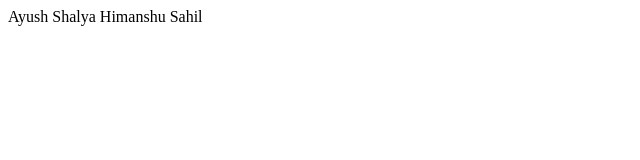
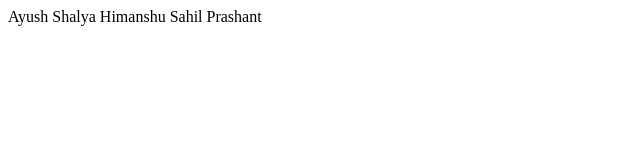
Before and after one commit to shalya-ayush/webpage, a plain HTML site: page index.html in a window 1280 px wide. Shown: the full height of the page, 0-640 px from the left. Drawn offline with Linux system fonts and the light colour scheme.

Commit message:
Update index.html

```diff
--- a/index.html
+++ b/index.html
@@ -9,5 +9,6 @@
     Ayush Shalya
     Himanshu
     Sahil
+    Prashant
 </body>
 </html>
```
